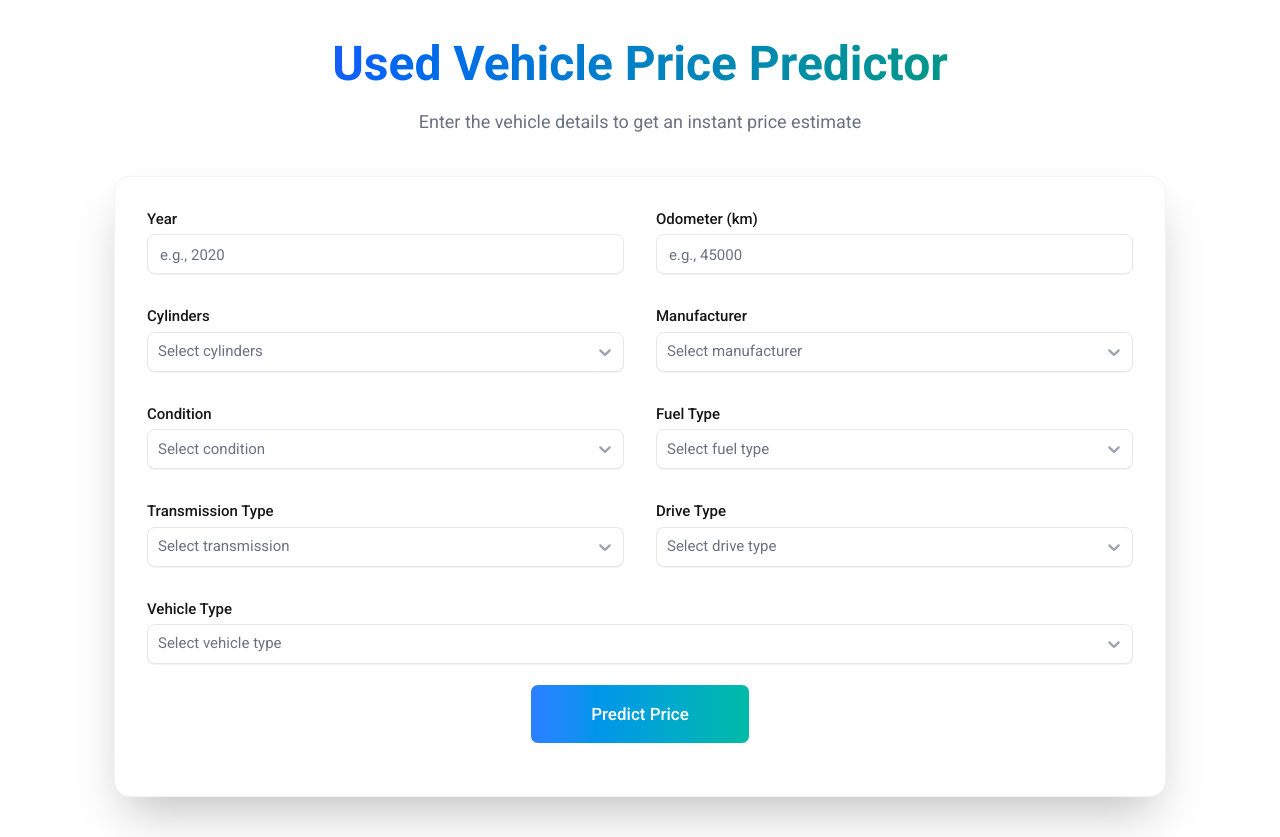
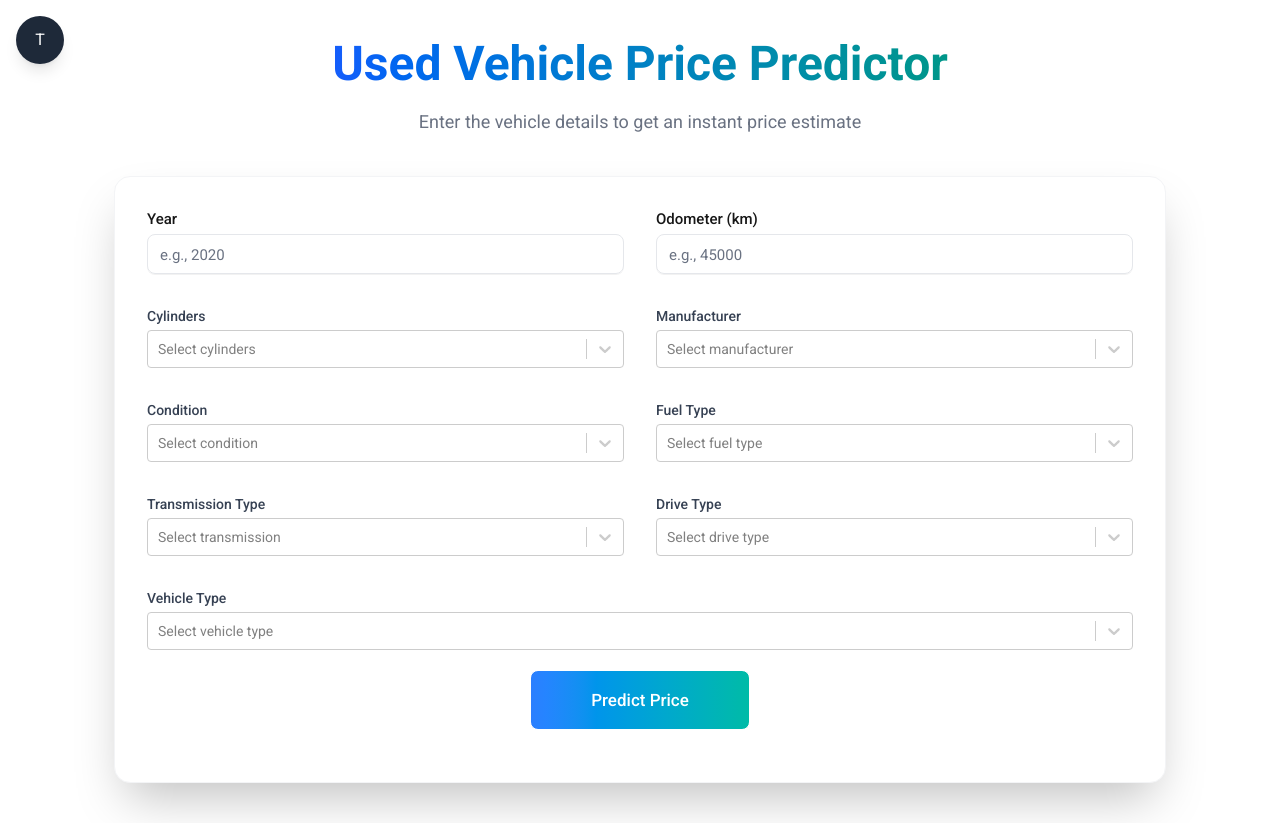
Before and after one commit to adarsha-7/vehicle-price-predictor-frontend, a Next.js app: page / in a window 1280 px wide. Built offline with nearby package versions, Linux system fonts and the light colour scheme; no server answers.

Commit message:
dark mode almost completed, need to replace current custom select tags

```diff
--- a/app/components/CustomSelect.jsx
+++ b/app/components/CustomSelect.jsx
@@ -1,88 +1,22 @@
 "use client";
 
 import Select from "react-select";
-import { useState } from "react";
 
 const CustomSelect = ({ name, label, placeholder, options, selectedOption, setSelectedOption }) => {
-    const [darkMode, setDarkMode] = useState(false);
-
-    const customStyles = {
-        control: (base, state) => ({
-            ...base,
-            height: "40px",
-            borderRadius: "0.5rem",
-            border: state.isFocused
-                ? `1px solid ${darkMode ? "#4B5563" : "#D1D5DB"}`
-                : state.isHover
-                ? `1px solid ${darkMode ? "#4B5563" : "#D1D5DB"}`
-                : `1px solid ${darkMode ? "#374151" : "#E5E7EB"}`,
-            boxShadow: state.isFocused
-                ? `0 0 0 3px ${darkMode ? "rgba(107,114,128,0.3)" : "#D6D3D1"}`
-                : "0 1px rgb(0 0 0 / 0.05)",
-            backgroundColor: darkMode ? "#1F2937" : "white",
-            color: darkMode ? "#F3F4F6" : "#374151",
-            outline: "none",
-            "&:hover": {
-                borderColor: darkMode ? "#4B5563" : "#D1D5DB",
-            },
-        }),
-        placeholder: (base) => ({
-            ...base,
-            color: darkMode ? "#9CA3AF" : "#6B7280",
-            fontSize: "13px",
-            fontWeight: "400",
-            "@media (min-width: 640px)": { fontSize: "15px" },
-        }),
-        singleValue: (base) => ({
-            ...base,
-            color: darkMode ? "#F3F4F6" : "#374151",
-            "@media (min-width: 640px)": { fontSize: "15px" },
-            "@media (min-width: 1024px)": { fontSize: "16px" },
-        }),
-        menu: (base) => ({
-            ...base,
-            borderRadius: "0.375rem",
-            border: `1px solid ${darkMode ? "#374151" : "#E5E7EB"}`,
-            boxShadow: darkMode ? "0 1px 2px rgba(255,255,255,0.05)" : "0 1px 2px rgba(0,0,0,0.05)",
-            backgroundColor: darkMode ? "#1F2937" : "white",
-        }),
-        dropdownIndicator: (base) => ({
-            ...base,
-            color: darkMode ? "#9CA3AF" : "#9CA3AF",
-        }),
-        indicatorSeparator: (base) => ({ ...base, display: "none" }),
-        option: (base, state) => ({
-            ...base,
-            backgroundColor: state.isFocused ? (darkMode ? "#374151" : "#F3F4F6") : darkMode ? "#1F2937" : "white",
-            color: darkMode ? "#F3F4F6" : "#374151",
-            padding: "8px 12px",
-            fontSize: "14px",
-            cursor: "pointer",
-            "&:active": {
-                backgroundColor: state.isFocused ? (darkMode ? "#374151" : "#F3F4F6") : darkMode ? "#1F2937" : "white",
-            },
-            "@media (min-width: 640px)": { fontSize: "15px" },
-            "@media (min-width: 1024px)": { fontSize: "16px" },
-        }),
-    };
-
     return (
         <div className="flex flex-col gap-1">
-            <label htmlFor={name} className="label">
+            <label htmlFor={name} className="text-gray-700 dark:text-gray-200 font-medium">
                 {label}
             </label>
-            <div className="">
             <Select
-                    classNamePrefix="custom-select"
+                classNamePrefix="custom"
                 value={selectedOption}
                 onChange={(option) => setSelectedOption(option)}
                 options={options}
                 placeholder={placeholder}
                 instanceId={name}
-                    styles={customStyles}
                 menuPlacement="top"
             />
-            </div>
         </div>
     );
 };
--- a/app/components/ThemeToggle.tsx
+++ b/app/components/ThemeToggle.tsx
@@ -1,11 +1,14 @@
 const ThemeToggle = () => {
-    const toggleDarkMode = (): void => {
+    const toggleDarkMode = () => {
         document.body.classList.toggle("dark");
     };
 
     return (
-        <button onClick={toggleDarkMode} className="px-4 py-2 bg-gray-800 text-white rounded">
-            Toggle Dark Mode
+        <button
+            onClick={toggleDarkMode}
+            className="fixed top-4 left-4 w-12 h-12 flex items-center justify-center bg-gray-800 text-white rounded-full shadow-lg hover:bg-gray-700 transition"
+        >
+            T
         </button>
     );
 };
--- a/app/globals.css
+++ b/app/globals.css
@@ -20,7 +20,7 @@ body {
 
 @layer base {
     body {
-        @apply bg-background dark:bg-gray-950 text-foreground dark:text-gray-200;
+        @apply bg-background dark:bg-gray-950 text-foreground dark:text-gray-300;
     }
 }
 
@@ -29,9 +29,16 @@ body {
         @apply text-[13px] sm:text-[14px] lg:text-[15px] font-medium;
     }
     .input {
-        @apply h-10 w-full mt-1 rounded-lg shadow-2xs p-3 border text-[14px] sm:text-[15px] lg:text-[16px] border-gray-200 text-gray-700 placeholder:text-gray-500 placeholder:font-normal placeholder:text-[13px] sm:placeholder:text-[15px];
+        @apply h-10 w-full mt-1 rounded-lg shadow-2xs dark:shadow-none p-3 border text-[14px] sm:text-[15px] lg:text-[16px] dark:bg-gray-800 border-gray-200 dark:border-gray-700 text-gray-700 dark:text-gray-300 placeholder:text-gray-500 dark:placeholder:text-gray-400 placeholder:font-normal placeholder:text-[13px] sm:placeholder:text-[15px];
     }
     .input:focus {
-        @apply outline-3 border-gray-400 outline-stone-300;
+        @apply outline-3 dark:outline-none border-gray-400 dark:border-gray-500 outline-stone-300;
     }
 }
+
+/* in your global CSS file, e.g., globals.css */
+input::-webkit-outer-spin-button,
+input::-webkit-inner-spin-button {
+    -webkit-appearance: none;
+    margin: 0;
+}
--- a/app/page.tsx
+++ b/app/page.tsx
@@ -4,13 +4,13 @@ import { useState, useEffect } from "react";
 import axios from "axios";
 import Form from "./components/Form";
 import Prediction from "./components/Prediction";
+import ThemeToggle from "./components/ThemeToggle";
 import type { formPropsType, OptionType } from "./types";
 
 export default function Home() {
     const [serverReady, setServerReady] = useState<boolean>(false);
     const [prediction, setPrediction] = useState<null | number>(null);
     const [priceLoading, setPriceLoading] = useState<boolean>(false);
-    const [darkMode, setDarkMode] = useState<boolean>(false);
 
     // wake the server
     useEffect(() => {
@@ -56,6 +56,8 @@ export default function Home() {
 
     return (
         <div>
+            <ThemeToggle />
+
             <main className="flex flex-col w-full lg:max-w-[1000px] xl:max-w-[1100px] h-full items-center gap-5 py-10 px-4 sm:px-6 justify-center mx-auto">
                 <h1 className="font-bold dark:font-extrabold text-center text-4xl sm:text-5xl bg-clip-text bg-linear-to-r from-blue-600 to-teal-600 text-transparent dark:text-white">
                     Used Vehicle Price Predictor
```
Lines whose indentation alone changed are shown as unchanged.
